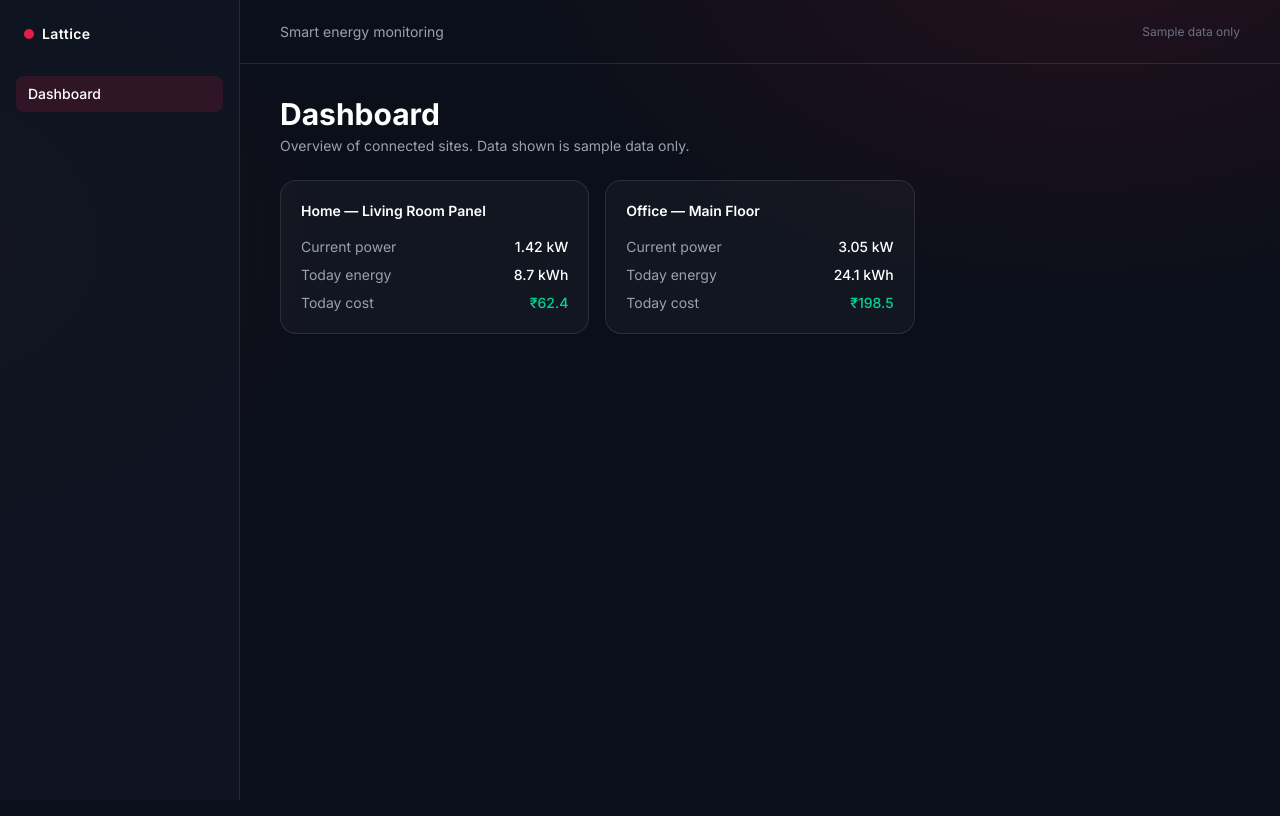
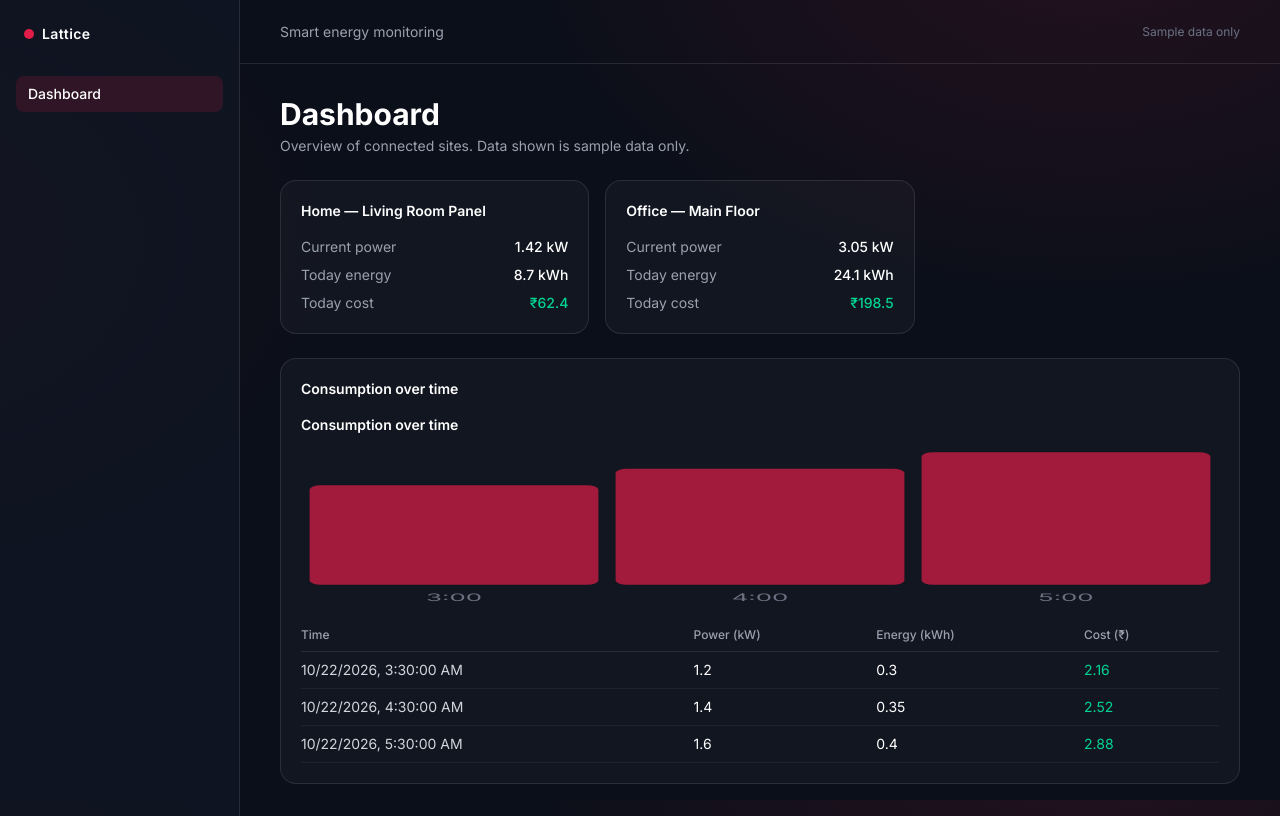
Before and after one commit to Lattice-opensource/Lattice--Opensource, a React (Vite) app: page /dashboard in a window 1280 px wide. Built offline with nearby package versions, Linux system fonts and the light colour scheme.

Commit message:
Core dashboard foundation with sample data interface

```diff
--- /dev/null
+++ b/src/components/dashboard/ConsumptionChart.tsx
@@ -0,0 +1,43 @@
+import type { EnergyReading } from "../../data/api/energyApi";
+
+interface ConsumptionChartProps {
+  readings: EnergyReading[];
+  title?: string;
+}
+
+export function ConsumptionChart({ readings, title = "Consumption over time" }: ConsumptionChartProps) {
+  if (readings.length === 0) {
+    return null;
+  }
+
+  const max = Math.max(...readings.map((r) => r.energyKwh), 0.0001);
+  const width = 320;
+  const height = 140;
+  const barWidth = width / readings.length - 6;
+
+  return (
+    <figure role="img" aria-label={title} className="w-full">
+      <figcaption className="mb-2 text-sm font-semibold text-white">{title}</figcaption>
+      <svg viewBox={`0 0 ${width} ${height}`} className="h-40 w-full" preserveAspectRatio="none">
+        {readings.map((r, i) => {
+          const h = (r.energyKwh / max) * (height - 24);
+          const x = i * (width / readings.length) + 3;
+          const y = height - h - 16;
+          return (
+            <g key={r.timestamp}>
+              <rect x={x} y={y} width={barWidth} height={h} rx={4} className="fill-brand/70" />
+              <text
+                x={x + barWidth / 2}
+                y={height - 2}
+                textAnchor="middle"
+                className="fill-gray-500 text-[9px]"
+              >
+                {new Date(r.timestamp).getHours()}:00
+              </text>
+            </g>
+          );
+        })}
+      </svg>
+    </figure>
+  );
+}
--- /dev/null
+++ b/src/components/dashboard/RecentReadings.tsx
@@ -0,0 +1,38 @@
+import type { EnergyReading } from "../../data/api/energyApi";
+
+interface RecentReadingsProps {
+  readings: EnergyReading[];
+}
+
+export function RecentReadings({ readings }: RecentReadingsProps) {
+  if (readings.length === 0) {
+    return null;
+  }
+  const hasCost = readings.some((r) => r.costInr !== undefined);
+  return (
+    <div className="overflow-x-auto">
+      <table className="w-full text-left text-sm">
+        <thead>
+          <tr className="border-b border-white/10 text-xs text-gray-400">
+            <th scope="col" className="py-2 pr-4 font-medium">Time</th>
+            <th scope="col" className="py-2 pr-4 font-medium">Power (kW)</th>
+            <th scope="col" className="py-2 pr-4 font-medium">Energy (kWh)</th>
+            {hasCost ? <th scope="col" className="py-2 pr-4 font-medium">Cost (₹)</th> : null}
+          </tr>
+        </thead>
+        <tbody>
+          {readings.map((r) => (
+            <tr key={r.timestamp} className="border-b border-white/5">
+              <td className="py-2 pr-4 text-gray-300">{new Date(r.timestamp).toLocaleString()}</td>
+              <td className="py-2 pr-4 text-white">{r.powerKw}</td>
+              <td className="py-2 pr-4 text-white">{r.energyKwh}</td>
+              {hasCost ? (
+                <td className="py-2 pr-4 text-emerald-400">{r.costInr ?? "—"}</td>
+              ) : null}
+            </tr>
+          ))}
+        </tbody>
+      </table>
+    </div>
+  );
+}
--- /dev/null
+++ b/src/components/dashboard/SiteSummaryCard.tsx
@@ -0,0 +1,27 @@
+import type { SiteSummary } from "../../data/api/energyApi";
+
+interface SiteSummaryCardProps {
+  site: SiteSummary;
+}
+
+export function SiteSummaryCard({ site }: SiteSummaryCardProps) {
+  return (
+    <article className="rounded-2xl border border-white/10 bg-white/[0.03] p-5">
+      <h3 className="text-sm font-semibold text-white">{site.name}</h3>
+      <dl className="mt-4 space-y-2 text-sm">
+        <div className="flex justify-between">
+          <dt className="text-gray-400">Current power</dt>
+          <dd className="font-medium text-white">{site.currentPowerKw} kW</dd>
+        </div>
+        <div className="flex justify-between">
+          <dt className="text-gray-400">Today energy</dt>
+          <dd className="font-medium text-white">{site.todayEnergyKwh} kWh</dd>
+        </div>
+        <div className="flex justify-between">
+          <dt className="text-gray-400">Today cost</dt>
+          <dd className="font-medium text-emerald-400">₹{site.todayCostInr}</dd>
+        </div>
+      </dl>
+    </article>
+  );
+}
--- /dev/null
+++ b/src/components/ui/Card.tsx
@@ -0,0 +1,18 @@
+import type { ReactNode } from "react";
+
+interface CardProps {
+  title?: string;
+  children: ReactNode;
+  className?: string;
+}
+
+export function Card({ title, children, className = "" }: CardProps) {
+  return (
+    <section
+      className={`rounded-2xl border border-white/10 bg-white/[0.03] p-5 ${className}`}
+    >
+      {title ? <h2 className="mb-4 text-sm font-semibold text-white">{title}</h2> : null}
+      {children}
+    </section>
+  );
+}
--- /dev/null
+++ b/src/components/ui/EmptyState.tsx
@@ -0,0 +1,13 @@
+interface EmptyStateProps {
+  title: string;
+  description?: string;
+}
+
+export function EmptyState({ title, description }: EmptyStateProps) {
+  return (
+    <div role="status" className="rounded-xl border border-dashed border-white/15 p-6 text-center">
+      <p className="text-sm font-medium text-white">{title}</p>
+      {description ? <p className="mt-1 text-xs text-gray-400">{description}</p> : null}
+    </div>
+  );
+}
--- /dev/null
+++ b/src/components/ui/ErrorState.tsx
@@ -0,0 +1,23 @@
+interface ErrorStateProps {
+  title?: string;
+  message: string;
+  onRetry?: () => void;
+}
+
+export function ErrorState({ title = "Something went wrong", message, onRetry }: ErrorStateProps) {
+  return (
+    <div role="alert" className="rounded-xl border border-red-500/30 bg-red-500/10 p-6">
+      <p className="text-sm font-semibold text-red-300">{title}</p>
+      <p className="mt-1 text-xs text-gray-300">{message}</p>
+      {onRetry ? (
+        <button
+          type="button"
+          onClick={onRetry}
+          className="mt-3 rounded-lg border border-white/15 px-3 py-1.5 text-xs font-medium text-white hover:bg-white/5"
+        >
+          Retry
+        </button>
+      ) : null}
+    </div>
+  );
+}
--- /dev/null
+++ b/src/components/ui/Spinner.tsx
@@ -0,0 +1,11 @@
+export function Spinner({ label = "Loading" }: { label?: string }) {
+  return (
+    <div role="status" aria-live="polite" className="flex items-center gap-2 text-sm text-gray-400">
+      <span
+        className="h-4 w-4 animate-spin rounded-full border-2 border-white/20 border-t-brand"
+        aria-hidden="true"
+      />
+      <span>{label}…</span>
+    </div>
+  );
+}
--- /dev/null
+++ b/src/config/env.ts
@@ -0,0 +1,4 @@
+export const config = {
+  apiBaseUrl: import.meta.env.VITE_API_BASE_URL ?? "",
+  useSampleData: import.meta.env.VITE_USE_SAMPLE_DATA !== "false",
+} as const;
--- a/src/pages/DashboardPage.tsx
+++ b/src/pages/DashboardPage.tsx
@@ -1,25 +1,43 @@
-import { useEffect, useState } from "react";
+import { useCallback, useEffect, useState } from "react";
 import { getEnergyApi } from "../data/getEnergyApi";
-import type { SiteSummary } from "../data/api/energyApi";
+import type { EnergyReading, SiteSummary } from "../data/api/energyApi";
+import { Card } from "../components/ui/Card";
+import { Spinner } from "../components/ui/Spinner";
+import { EmptyState } from "../components/ui/EmptyState";
+import { ErrorState } from "../components/ui/ErrorState";
+import { SiteSummaryCard } from "../components/dashboard/SiteSummaryCard";
+import { ConsumptionChart } from "../components/dashboard/ConsumptionChart";
+import { RecentReadings } from "../components/dashboard/RecentReadings";
+
+type LoadState =
+  | { status: "loading" }
+  | { status: "error"; message: string }
+  | { status: "ready"; sites: SiteSummary[]; readings: EnergyReading[] };
 
 export function DashboardPage() {
-  const [sites, setSites] = useState<SiteSummary[]>([]);
-  const [loading, setLoading] = useState(true);
+  const [state, setState] = useState<LoadState>({ status: "loading" });
+  const [reloadKey, setReloadKey] = useState(0);
+
+  const load = useCallback(async () => {
+    setState({ status: "loading" });
+    try {
+      const api = getEnergyApi();
+      const sites = await api.getSiteSummaries();
+      const readings = sites.length
+        ? await api.getRecentReadings(sites[0].siteId, 12)
+        : [];
+      setState({ status: "ready", sites, readings });
+    } catch (err) {
+      setState({
+        status: "error",
+        message: err instanceof Error ? err.message : "Unknown error",
+      });
+    }
+  }, []);
 
   useEffect(() => {
-    let active = true;
-    getEnergyApi()
-      .getSiteSummaries()
-      .then((result) => {
-        if (active) setSites(result);
-      })
-      .finally(() => {
-        if (active) setLoading(false);
-      });
-    return () => {
-      active = false;
-    };
-  }, []);
+    void load();
+  }, [load, reloadKey]);
 
   return (
     <section className="space-y-6">
@@ -30,33 +48,42 @@ export function DashboardPage() {
         </p>
       </div>
 
-      {loading ? (
-        <p className="text-sm text-gray-500">Loading…</p>
+      {state.status === "loading" ? (
+        <Spinner label="Loading dashboard" />
+      ) : state.status === "error" ? (
+        <ErrorState
+          message={state.message}
+          onRetry={() => setReloadKey((k) => k + 1)}
+        />
+      ) : state.sites.length === 0 ? (
+        <EmptyState
+          title="No sites available"
+          description="Connect a device or configure sample data to see readings."
+        />
       ) : (
-        <div className="grid gap-4 sm:grid-cols-2 lg:grid-cols-3">
-          {sites.map((site) => (
-            <article
-              key={site.siteId}
-              className="rounded-2xl border border-white/10 bg-white/[0.03] p-5"
-            >
-              <h2 className="text-sm font-semibold text-white">{site.name}</h2>
-              <dl className="mt-4 space-y-2 text-sm">
-                <div className="flex justify-between">
-                  <dt className="text-gray-400">Current power</dt>
-                  <dd className="font-medium text-white">{site.currentPowerKw} kW</dd>
+        <>
+          <div className="grid gap-4 sm:grid-cols-2 lg:grid-cols-3">
+            {state.sites.map((site) => (
+              <SiteSummaryCard key={site.siteId} site={site} />
+            ))}
+          </div>
+
+          <Card title="Consumption over time">
+            {state.readings.length === 0 ? (
+              <EmptyState
+                title="No readings"
+                description="No recent readings for the selected site."
+              />
+            ) : (
+              <>
+                <ConsumptionChart readings={state.readings} />
+                <div className="mt-4">
+                  <RecentReadings readings={state.readings} />
                 </div>
-                <div className="flex justify-between">
-                  <dt className="text-gray-400">Today energy</dt>
-                  <dd className="font-medium text-white">{site.todayEnergyKwh} kWh</dd>
-                </div>
-                <div className="flex justify-between">
-                  <dt className="text-gray-400">Today cost</dt>
-                  <dd className="font-medium text-emerald-400">₹{site.todayCostInr}</dd>
-                </div>
-              </dl>
-            </article>
-          ))}
-        </div>
+              </>
+            )}
+          </Card>
+        </>
       )}
     </section>
   );
```
Also changed, not shown: 1 other file (tests, documents, lock files or other folders).
